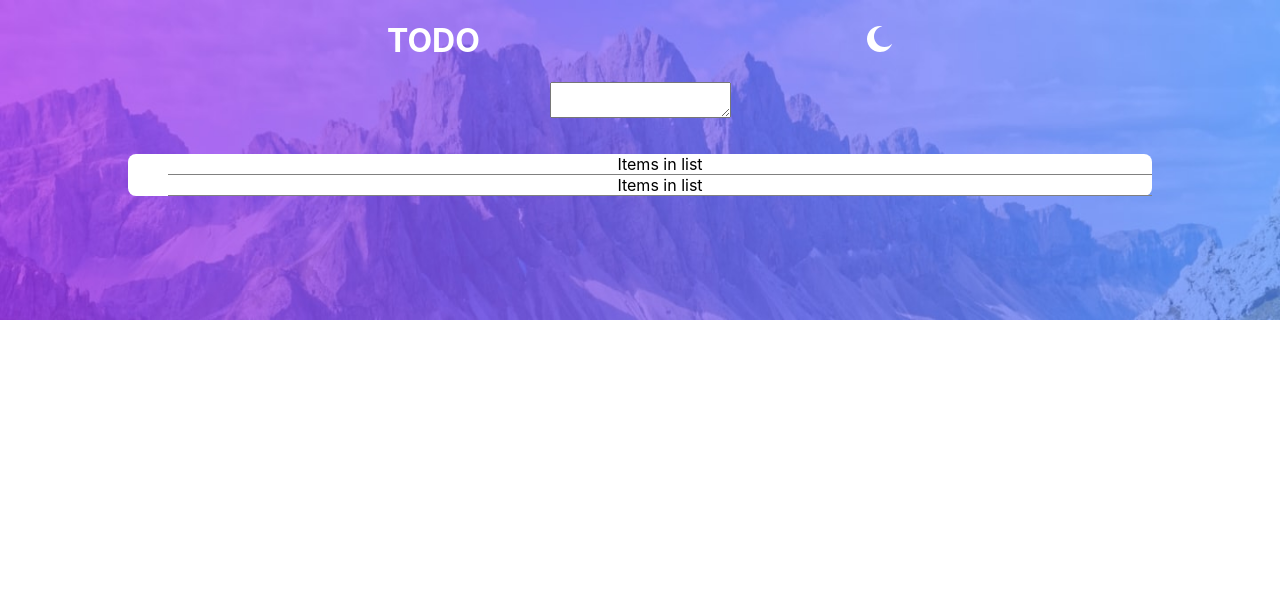
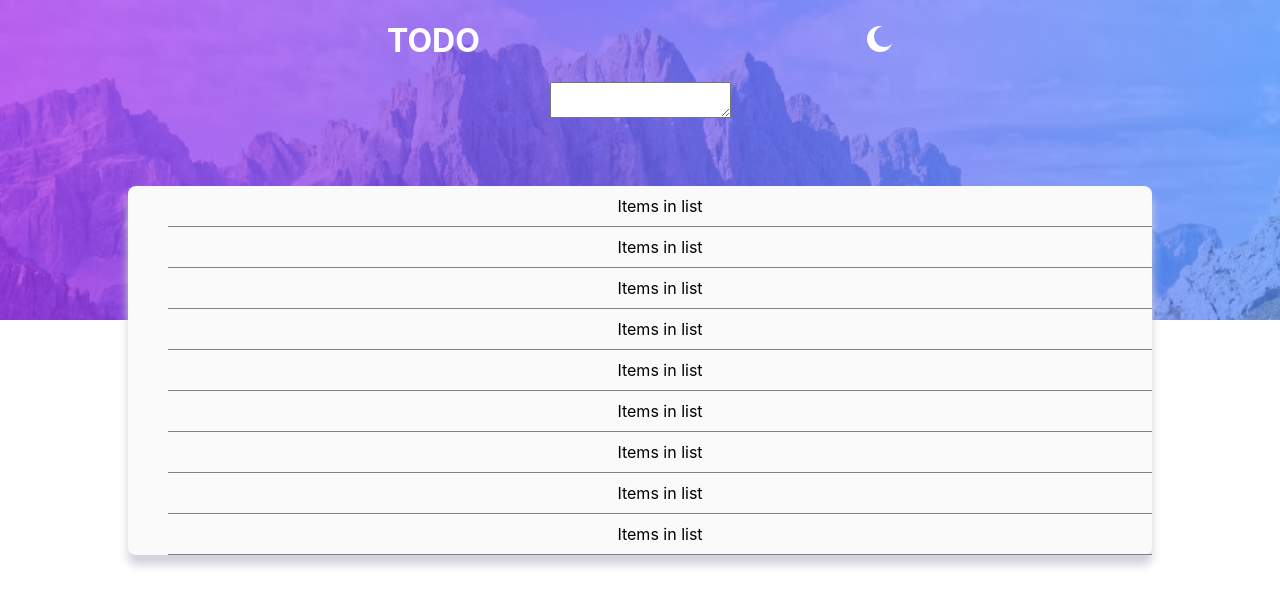
Before and after one commit to phellwege/ToDo, a React (Create React App) app: page /#/ in a window 1280 px wide. Shown: the top 606 px of the page. Built offline with nearby package versions, Linux system fonts and the light colour scheme.

Commit message:
corrected line spacing

```diff
--- a/src/views/Home.css
+++ b/src/views/Home.css
@@ -16,20 +16,22 @@
 };
 .HomeTop {
     width: 80%;
-    background-color: white;
+    background-color: hsl(0, 0%, 98%);
     border-radius: 1.5em;
     margin-left: 10%;
     margin-top: 2.5%;
 }
 .HomeBottom {
     width: 80%;
-    background-color: white;
+    background-color: hsl(0, 0%, 98%);
     border-radius: .5em;
     margin-left: 10%;
-    margin-top: 2.5%;
+    margin-top: 5%;
+    box-shadow: 0px 10px 10px hsl(233, 11%, 84%);
 }
 .HomeBottom ul {
     list-style: none;
+    line-height: 2.5em;
 }
 .HomeBottom ul li{
     border-bottom: 1px solid grey;
--- a/src/views/Home.js
+++ b/src/views/Home.js
@@ -17,6 +17,13 @@ export default () => {
                     <ul>
                         <li>Items in list</li>
                         <li>Items in list</li>
+                        <li>Items in list</li>
+                        <li>Items in list</li>
+                        <li>Items in list</li>
+                        <li>Items in list</li>
+                        <li>Items in list</li>
+                        <li>Items in list</li>
+                        <li>Items in list</li>
                     </ul>
                 </div>
             </div>
```
